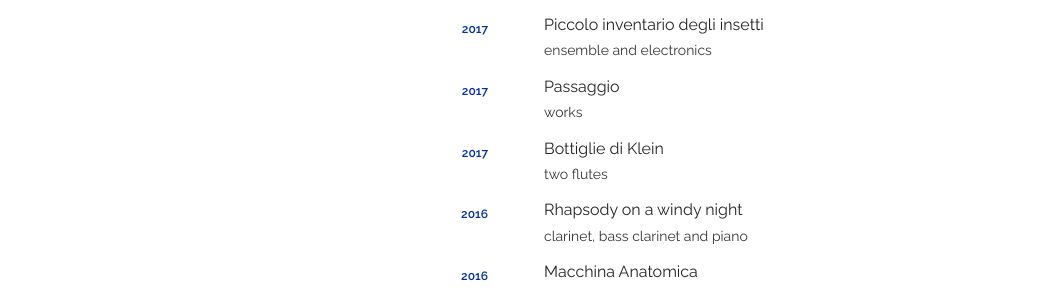
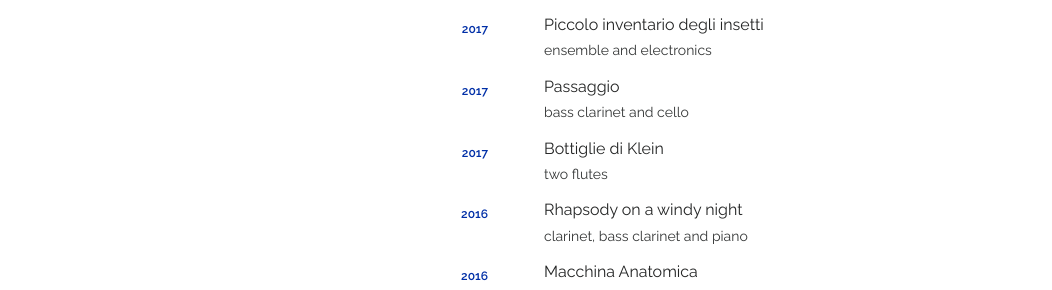
Before and after one commit to claudiopanariello/claudiopanariello.github.io, a Jekyll site: the page built from works.markdown, in a window 1280 px wide. Shown: the part 1182-1472 px from the top of the page, without its empty margins (108-1160 px from the left). Built offline with Jekyll 4.4.1, drawn with Linux system fonts in a browser that asks for light colours.

```diff
--- a/works/_posts/2017-10-07-passaggio.markdown
+++ b/works/_posts/2017-10-07-passaggio.markdown
@@ -3,7 +3,7 @@ layout: post
 title:  "Passaggio"
 permalink: /works/passaggio
 date:   2017-10-07
-category: "works"
+category: "bass clarinet and cello"
 ---
 {% if page.title %}
 <h2>{{page.title | escape}}</h2>
```
Also changed, not shown: 2 other files.
